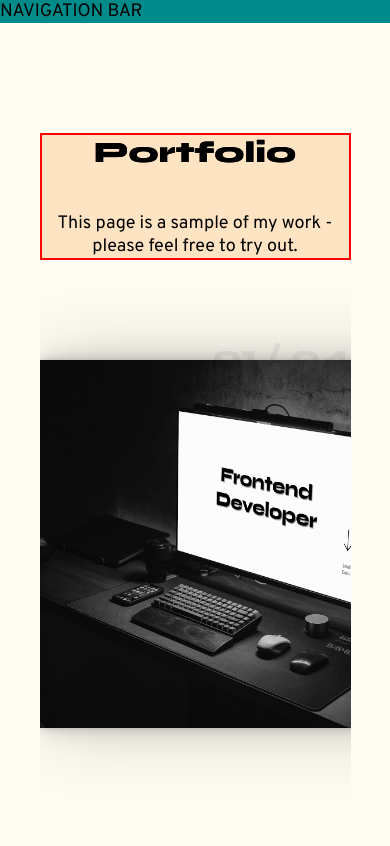
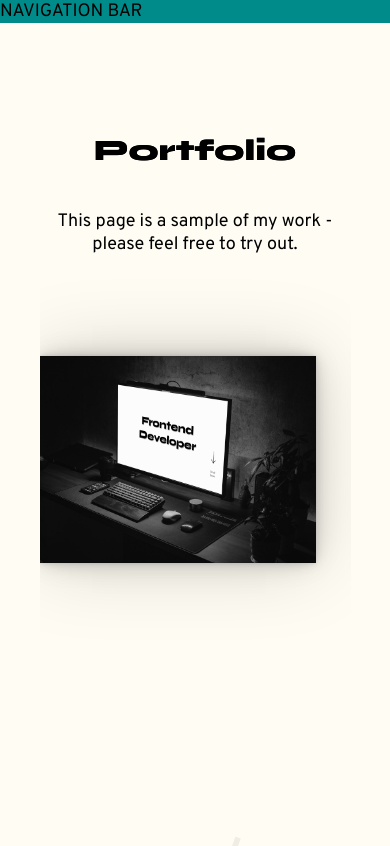
Before and after one commit to LukasErdmanski/Portfolio, an Angular app: page / in a window 390 px wide. Shown: the top 846 px of the page. Built offline with nearby package versions, Linux system fonts and the light colour scheme; grey boxes are pictures that could not be loaded.

Commit message:
added positionArrow method to position arrow circle img according to window inner with; added media query styles

```diff
--- a/src/app/portfolio/portfolio.component.html
+++ b/src/app/portfolio/portfolio.component.html
@@ -45,7 +45,7 @@
               src="assets/img/circle-with-arrow.svg"
               alt="cirle with arrow"
               class="circle-img"
-              [style]="even ? 'right:-45px ' : 'left:-45px'"
+              [style]="positionArrow(even)"
               [@circle]="project.state"
             />
           </div>
--- a/src/app/portfolio/portfolio.component.scss
+++ b/src/app/portfolio/portfolio.component.scss
@@ -3,9 +3,6 @@
 @import "src/assets/fonts/_typography";
 
 .container {
-  // background-color: ghostwhite;
-  // border: 2px solid red;
-
   width: 100%;
   display: flex;
   justify-content: center;
@@ -14,18 +11,12 @@
   overflow: hidden;
 
   .header {
-    background-color: bisque;
-    border: 2px solid red;
-
     width: 100%;
     display: flex;
     flex-direction: column;
     align-items: center;
 
     .header-wrapper {
-      // background-color: palevioletred;
-      // border: 2px solid blue;
-
       display: flex;
       flex-direction: column;
       align-items: center;
@@ -37,9 +28,6 @@
   }
 
   .project {
-    // background-color: lightgrey;
-    // border: 4px solid blue;
-
     display: flex;
     gap: 5vw;
     margin: 100px 0;
@@ -93,8 +81,6 @@
         }
 
         .circle-black {
-          background-color: chartreuse;
-
           $size: 70px;
 
           .circle-img {
@@ -109,9 +95,6 @@
     }
 
     .text-container {
-      background-color: rgba(255, 235, 205, 0.3);
-      border: 2px solid red;
-
       width: 50%;
       height: auto;
       display: flex;
@@ -143,3 +126,72 @@
     }
   }
 }
+@media screen and (max-width: 1100px) {
+  .img-wrapper {
+    $imgWidth: 400px !important;
+
+    .project-img,
+    .frame-wrapper {
+      width: $imgWidth;
+    }
+
+    .circle-black {
+      $size: 50px;
+
+      .circle-img {
+        height: $size !important;
+        width: $size !important;
+        top: calc(50% + 10px - ($size/2)) !important;
+      }
+    }
+  }
+
+  .text-container {
+    h2 {
+      font-size: $fs-headline3 !important;
+    }
+
+    .techs {
+      font-size: $fs-sm !important;
+    }
+
+    .descripition {
+      font-size: $fs-xs !important;
+    }
+  }
+}
+
+@media screen and (max-width: 830px) {
+  .project:nth-child(2n + 1) {
+    align-self: flex-end;
+  }
+
+  .project {
+    flex-direction: column !important;
+    width: calc(100% - 35px);
+
+    .number {
+      top: unset !important;
+      bottom: 0;
+    }
+
+    .img-wrapper {
+      $imgWidth: 100% !important;
+
+      .project-img,
+      .frame-wrapper {
+        width: $imgWidth;
+      }
+    }
+
+    .text-container {
+      width: 100% !important;
+    }
+  }
+}
+
+@media screen and (max-width: 480px) {
+  .number {
+    font-size: $fs-headline1 !important;
+  }
+}
--- a/src/app/portfolio/portfolio.component.ts
+++ b/src/app/portfolio/portfolio.component.ts
@@ -193,4 +193,14 @@ export class PortfolioComponent {
       this.projects[i].state = state;
     else this.projects[i].state = 'hover';
   }
+
+  protected positionArrow(even: boolean): string {
+    if (even) {
+      if (this.windowInnerWith > 1100) return 'right: -45px';
+      else return 'right: -35px';
+    } else {
+      if (this.windowInnerWith > 1100) return 'left: -45px';
+      else return 'left: -35px';
+    }
+  }
 }
```
